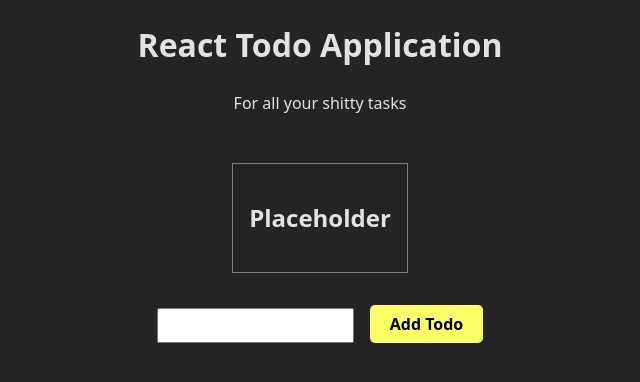
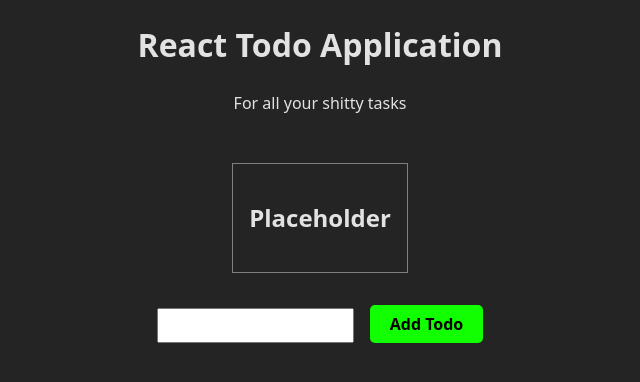
Before and after one commit to totallyrens/todo-app, a React (Vite) app: page / in a window 1280 px wide. Shown: the top 382 px of the page, without its empty margins (320-960 px from the left). Built offline with nearby package versions, Linux system fonts and the light colour scheme.

Commit message:
Changed button to green

```diff
--- a/src/App.css
+++ b/src/App.css
@@ -20,7 +20,7 @@
 }
 
 .todo-button {
-	background: #faff64;
+	background: #11ff00;
 	color: black;
 	border: none;
 	padding: 0.5rem 1.25rem;
```
